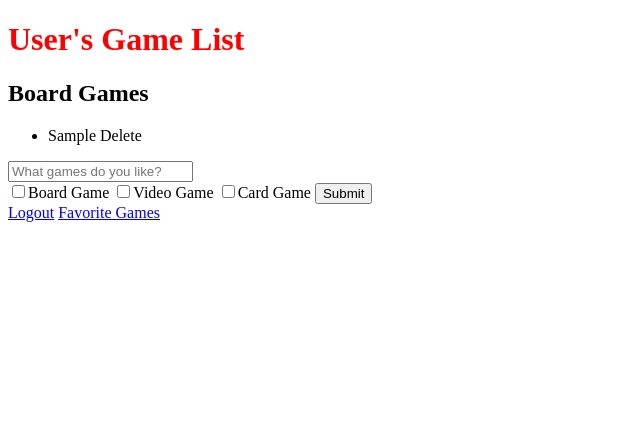
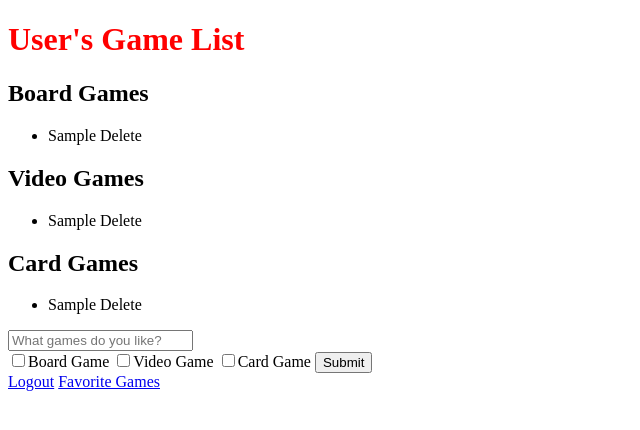
Before and after one commit to allistersascha/PoliteCatGroupProject, a Node server app: page /favorites in a window 1280 px wide. Shown: the top 430 px of the page, without its empty margins (0-640 px from the left). Run offline with Node 20, Linux system fonts and the light colour scheme; a user stored in the database is signed in; tables that the repository leaves empty hold one stand-in row (values such as "Sample post"); some libraries are stand-ins or nearby versions.

Commit message:
Added card game and video game sections

```diff
--- a/views/favorites.ejs
+++ b/views/favorites.ejs
@@ -26,8 +26,37 @@
         </ul>
     </section>
 
-  <!-- TO DO  -->
-  <!-- Sections for cardGames and videoGames? -->
+<!-- Section for vidya -->
+
+<section id="videoGameSection">
+      <h2>Video Games</h2>
+        <ul>
+        <% faves.forEach( el => { %>
+        <% if(el.videoGame) {%>
+          <li class='faveGameItem' data-id='<%=el._id%>'>
+            <span class="videoGame"><%= el.Game %> </span>
+            <span class='del'> Delete </span>
+          </li>
+          <% } %>
+        <% }) %>
+        </ul>
+    </section>
+
+<!-- Section for card games-->
+
+<section id="cardGameSection">
+      <h2>Card Games</h2>
+        <ul>
+        <% faves.forEach( el => { %>
+        <% if(el.cardGame) {%>
+          <li class='faveGameItem' data-id='<%=el._id%>'>
+            <span class="cardGame"><%= el.Game %> </span>
+            <span class='del'> Delete </span>
+          </li>
+          <% } %>
+        <% }) %>
+        </ul>
+    </section>
 
 
 
```
